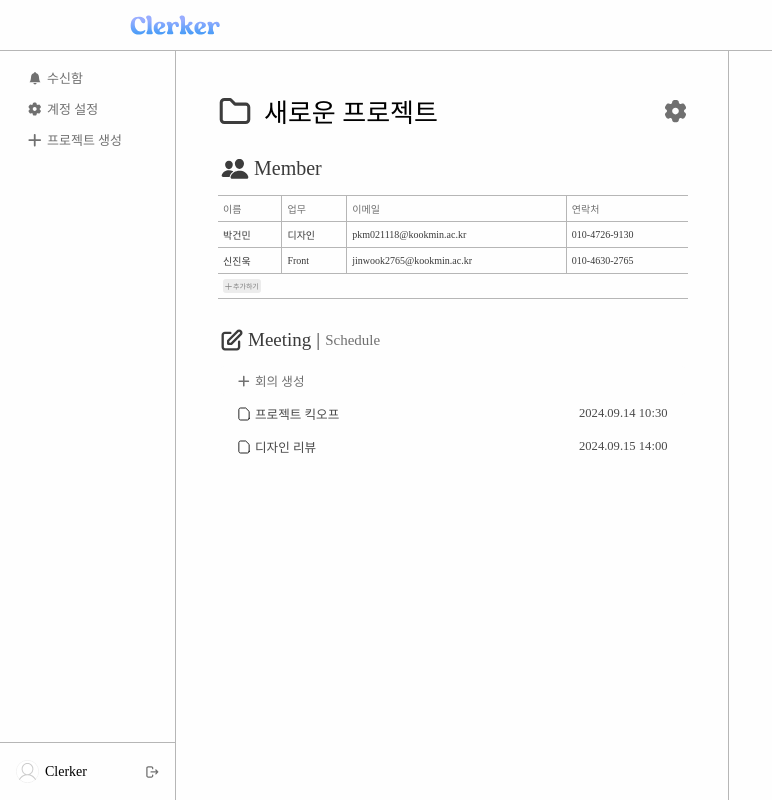
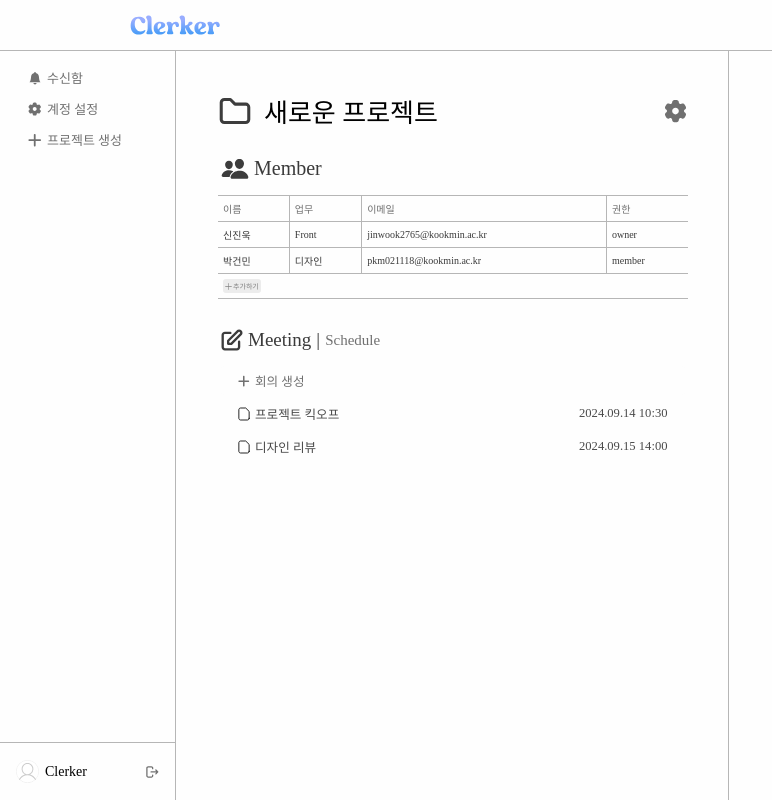
Before and after one commit to D-X-W-Clerker/clerker-frontend, a React (Create React App) app: page /project-detail in a window 1280 px wide. Shown: the whole page, without its empty margins (0-772 px from the left). Built offline with nearby package versions, Linux system fonts and the light colour scheme; a web font is replaced by a local one.

Commit message:
style: 스타일 변경

```diff
--- a/src/components/table/MemberTable.tsx
+++ b/src/components/table/MemberTable.tsx
@@ -9,17 +9,29 @@ interface MemberTableProps {
   data: {
     id: string;
     name: string;
-    role: string;
+    role: string | null;
     email: string;
-    contact: string;
+    permission: string;
   }[];
 }
 
 // -- 스타일 컴포넌트 --
+const Container = styled.div`
+  width: 100%;
+  overflow-x: auto;
+  margin-top: 15px;
+  ::-webkit-scrollbar {
+    height: 0;
+    background: transparent;
+  }
+  -ms-overflow-style: none;
+  scrollbar-width: none;
+`;
+
 const Table = styled.table`
   width: 100%;
+  min-width: 350px;
   border-collapse: collapse;
-  margin-top: 15px;
   font-size: 10px;
 `;
 
@@ -37,6 +49,7 @@ const Th = styled.th`
 `;
 
 const Td = styled.td`
+  white-space: nowrap;
   border-bottom: 0.5px solid var(--color-gray-300);
   border-right: 0.5px solid var(--color-gray-300);
   padding: 5px;
@@ -50,14 +63,14 @@ const Td = styled.td`
 const columns: Column<{
   id: string;
   name: string;
-  role: string;
+  role: string | null;
   email: string;
-  contact: string;
+  permission: string;
 }>[] = [
   { Header: '이름', accessor: 'name', id: 'name' },
   { Header: '업무', accessor: 'role', id: 'role' },
   { Header: '이메일', accessor: 'email', id: 'email' },
-  { Header: '연락처', accessor: 'contact', id: 'contact' },
+  { Header: '권한', accessor: 'permission', id: 'permission' },
 ];
 
 const MemberTable: React.FC<MemberTableProps> = ({ data }) => {
@@ -65,12 +78,13 @@ const MemberTable: React.FC<MemberTableProps> = ({ data }) => {
     useTable<{
       id: string;
       name: string;
-      role: string;
+      role: string | null;
       email: string;
-      contact: string;
+      permission: string;
     }>({ columns, data });
 
   return (
+    <Container>
       <Table {...getTableProps()}>
         {/* 테이블 헤더 */}
         <thead>
@@ -117,6 +131,7 @@ const MemberTable: React.FC<MemberTableProps> = ({ data }) => {
           })}
         </tbody>
       </Table>
+    </Container>
   );
 };
 
--- a/src/pages/ProjectDetailPage.tsx
+++ b/src/pages/ProjectDetailPage.tsx
@@ -47,29 +47,31 @@ const ContentFileArea = styled(FlexCol)`
 // 오른쪽 영역
 const RightContentArea = styled(ContentArea)``;
 
-const MemberDummyData = [
-  {
-    id: '1',
-    name: '박건민',
-    role: '디자인',
-    email: 'pkm021118@kookmin.ac.kr',
-    contact: '010-4726-9130',
-  },
-  {
-    id: '2',
-    name: '신진욱',
-    role: 'Front',
-    email: 'jinwook2765@kookmin.ac.kr',
-    contact: '010-4630-2765',
-  },
-];
-
 // fetchData 중에서 일부 데이터들
 const fetchEventData = async (): Promise<{
+  meetings: { id: string; meetingName: string; dateTime: string }[];
   schedules: { id: string; meetingName: string; dateTime: string }[];
-  meetings: { id: string; meetingName: string; dateTime: string }[];
+  members: {
+    id: string;
+    name: string;
+    role: string | null;
+    email: string;
+    permission: string;
+  }[];
 }> => {
   return {
+    meetings: [
+      {
+        id: '1',
+        meetingName: '프로젝트 킥오프',
+        dateTime: '2024-09-14T10:30:00',
+      },
+      {
+        id: '2',
+        meetingName: '디자인 리뷰',
+        dateTime: '2024-09-15T14:00:00',
+      },
+    ],
     schedules: [
       {
         id: '3',
@@ -82,36 +84,50 @@ const fetchEventData = async (): Promise<{
         dateTime: '2024-09-15T14:00:00',
       },
     ],
-    meetings: [
+    members: [
       {
         id: '1',
-        meetingName: '프로젝트 킥오프',
-        dateTime: '2024-09-14T10:30:00',
+        name: '신진욱',
+        role: 'Front',
+        email: 'jinwook2765@kookmin.ac.kr',
+        permission: 'owner',
       },
       {
         id: '2',
-        meetingName: '디자인 리뷰',
-        dateTime: '2024-09-15T14:00:00',
+        name: '박건민',
+        role: '디자인',
+        email: 'pkm021118@kookmin.ac.kr',
+        permission: 'member',
       },
     ],
   };
 };
 
 const ProjectDetailPage: React.FC = () => {
-  const [activeTab, setActiveTab] = useState('meeting');
+  const [activeTab, setActiveTab] = useState<string>('meeting');
   const [meetingData, setMeetingData] = useState<
     { id: string; meetingName: string; dateTime: string }[]
   >([]);
   const [scheduleData, setScheduleData] = useState<
     { id: string; meetingName: string; dateTime: string }[]
   >([]);
+  const [memberData, setMemberData] = useState<
+    {
+      id: string;
+      name: string;
+      role: string | null;
+      email: string;
+      permission: string;
+    }[]
+  >([]);
 
   useEffect((): void => {
     // 백엔드에서 데이터를 받아옴 (schedules, meetings 함께)
     const fetchData = async (): Promise<void> => {
-      const { meetings, schedules } = await fetchEventData();
+      const { meetings, schedules, members } = await fetchEventData();
       setMeetingData(meetings);
       setScheduleData(schedules);
+      setMemberData(members);
     };
 
     fetchData();
@@ -126,7 +142,7 @@ const ProjectDetailPage: React.FC = () => {
           <TitleTab type="project" title="새로운 프로젝트" />
           <MemberTableArea>
             <MemberTab />
-            <MemberTable data={MemberDummyData} />
+            <MemberTable data={memberData} />
             <MemberAddButton />
           </MemberTableArea>
           <ContentTabArea>
```
Lines whose indentation alone changed are shown as unchanged.
